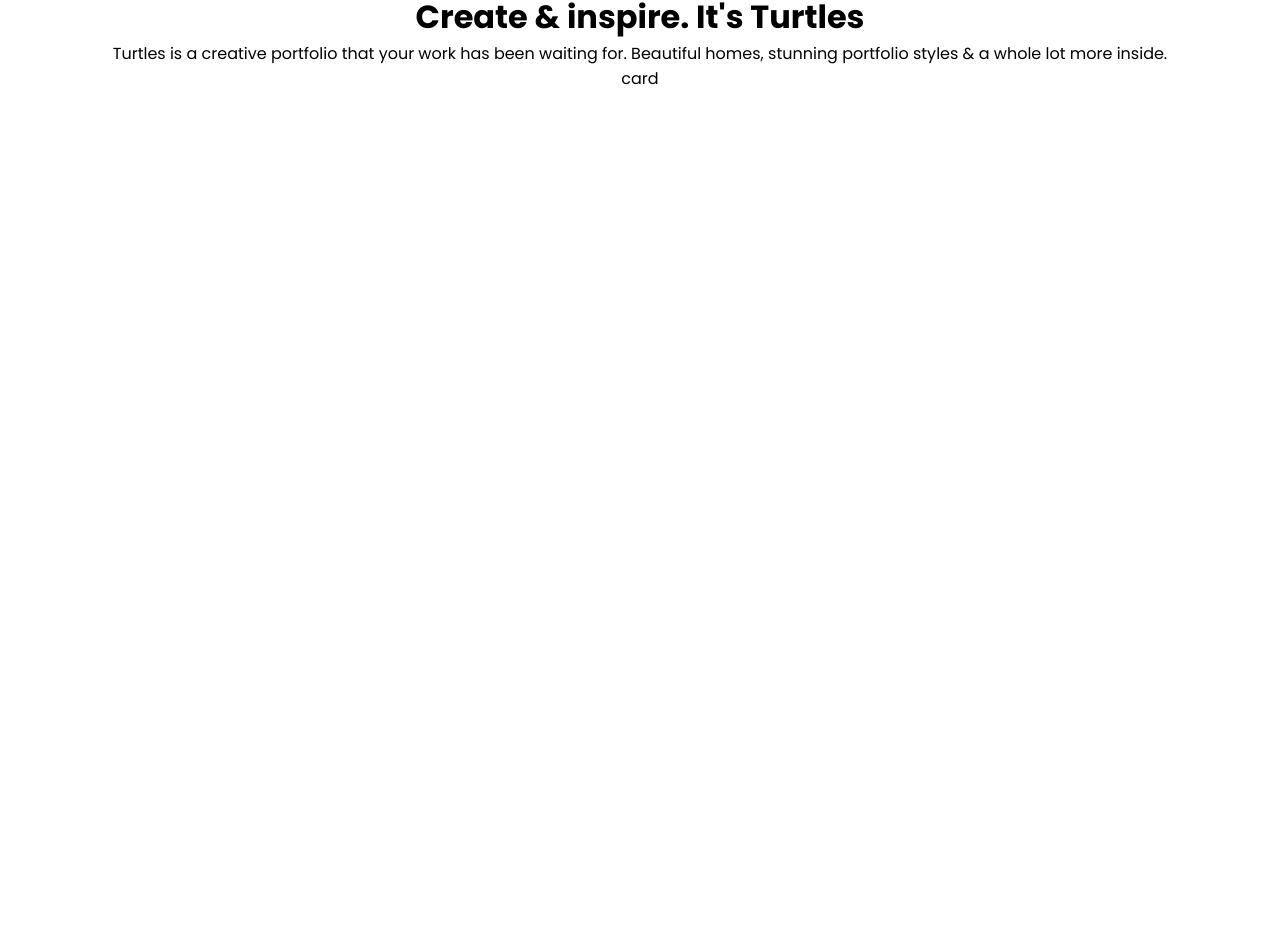
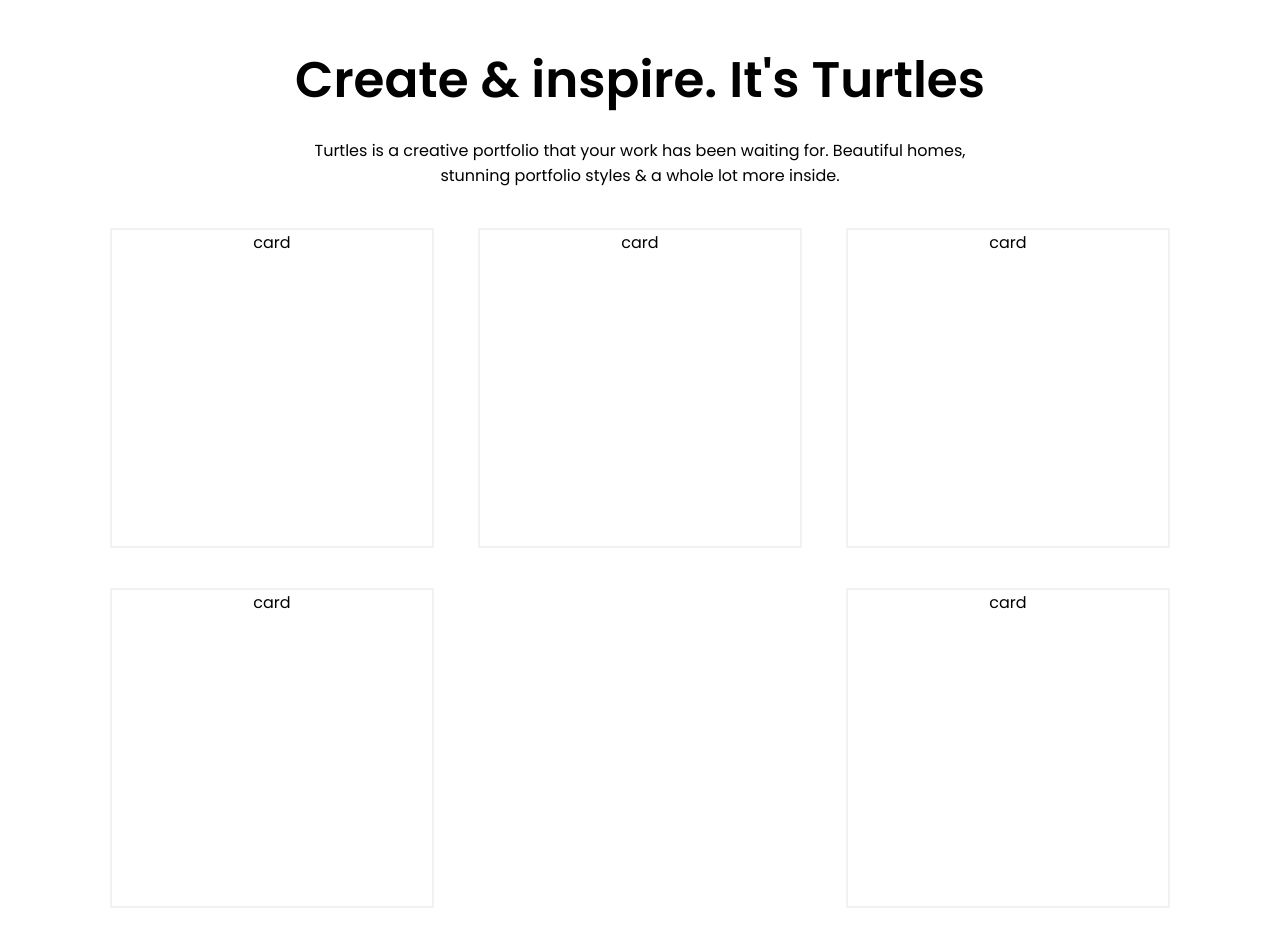
Before and after one commit to tpadilla10117/portfolio-template, a React (Create React App) app: page / in a window 1280 px wide. Shown: the part 1607-2554 px from the top of the page. Before the commit the page ends 1698 px from the top, so only its background shows below. Built offline with nearby package versions, Linux system fonts and the light colour scheme.

Commit message:
added in some Product cards

```diff
--- a/src/components/Product/Product.css
+++ b/src/components/Product/Product.css
@@ -0,0 +1,6 @@
+.product {
+    width: 30%;
+    height: 40vh;
+    margin: 20px 10px;
+    border: 2px solid rgb(243, 242, 242);
+}
--- a/src/components/Product/Product.jsx
+++ b/src/components/Product/Product.jsx
@@ -3,7 +3,7 @@
 
 const Product = () => {
     return (
-        <div>
+        <div className="product">
             card
         </div>
     );
--- a/src/components/ProductList/ProductList.css
+++ b/src/components/ProductList/ProductList.css
@@ -0,0 +1,27 @@
+.productlist {
+    padding: 50px 100px;
+    display: flex;
+    flex-direction: column;
+    align-items: center;
+    text-align: center;
+}
+
+.productlist-texts {
+    width: 65%;
+}
+
+.productlist-title {
+    font-size: 50px;
+    font-weight: 600;
+}
+
+.productlist-description {
+    margin: 20px 0px;
+}
+
+.productlist-list {
+    width: 100%;
+    display: flex;
+    flex-wrap: wrap;
+    justify-content: space-between;
+}
--- a/src/components/ProductList/ProductList.jsx
+++ b/src/components/ProductList/ProductList.jsx
@@ -14,6 +14,10 @@
             </div>
             <div className="productlist-list">
                 <Product />
+                <Product />
+                <Product />
+                <Product />
+                <Product />
             </div>
         </div>
     );
```
